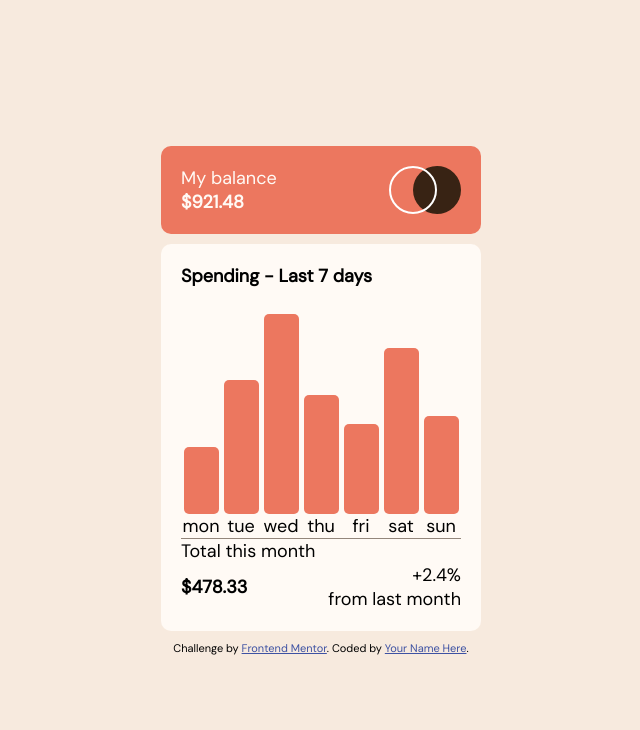
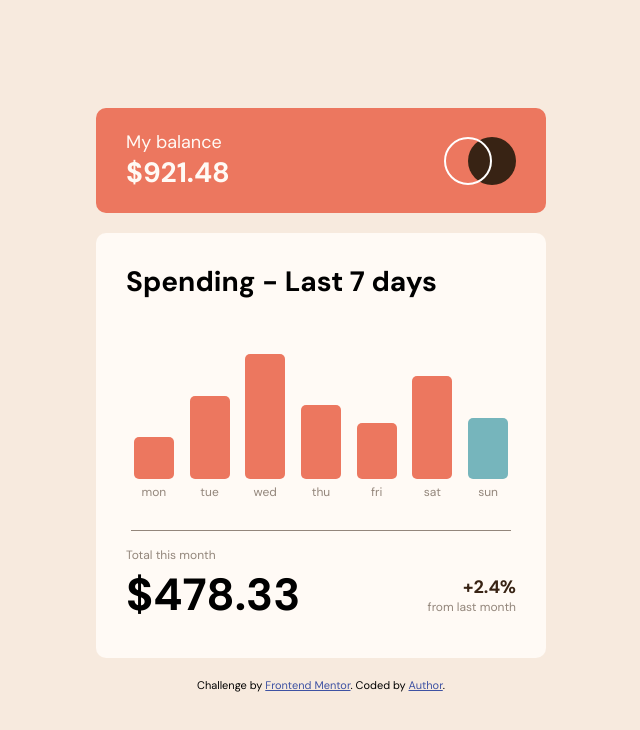
Before and after one commit to dodowong303/expenses-chart-component-main, a plain HTML site: page index.html in a window 1280 px wide. Shown: the whole page, without its empty margins (319-959 px from the left). Drawn offline with Linux system fonts and the light colour scheme; a web font is replaced by a local one.

Commit message:
Layout updates
 - Update fonts
 - Update bar table (add interactions, auto updates)
 - Update layouts

```diff
--- a/index.html
+++ b/index.html
@@ -11,10 +11,9 @@
       sizes="32x32"
       href="./images/favicon-32x32.png"
     />
-    <link
-      href="https://fonts.googleapis.com/css?family=DM Sans"
-      rel="stylesheet"
-    />
+    <link rel="preconnect" href="https://fonts.googleapis.com">
+    <link rel="preconnect" href="https://fonts.gstatic.com" crossorigin>
+    <link href="https://fonts.googleapis.com/css2?family=DM+Sans:opsz,wght@9..40,400;9..40,700&family=Luxurious+Roman&family=Rubik:wght@400;700&display=swap" rel="stylesheet">
 
     <title>Frontend Mentor | Expenses chart component</title>
 
@@ -36,52 +35,59 @@
     <main>
       <div class="container balance">
         <div class="balance-content">
-          <span>My balance</span>
-          <span class="subtitle">$921.48</span>
+          <span class="">My balance</span>
+          <span class="subtitle bold">$921.48</span>
         </div>
         <img src="images/logo.svg" />
       </div>
       <div class="container details">
-        <span class="subtitle">Spending - Last 7 days</span>
+        <span class="subtitle bold">Spending - Last 7 days</span>
         <div class="bar-chart">
           <div class="bar-details">
+            <div id="amount-mon" class="amount hidden"></div>
             <div id="bar-mon" class="bar"></div>
-            <span>mon</span>
+            <span class="caption">mon</span>
           </div>
           <div class="bar-details">
+            <div id="amount-tue" class="amount hidden"></div>
             <div id="bar-tue" class="bar"></div>
-            <span>tue</span>
+            <span class="caption">tue</span>
           </div>
           <div class="bar-details">
+            <div id="amount-wed" class="amount hidden"></div>
             <div id="bar-wed" class="bar"></div>
-            <span>wed</span>
+            <span class="caption">wed</span>
           </div>
           <div class="bar-details">
+            <div id="amount-thu" class="amount hidden"></div>
             <div id="bar-thu" class="bar"></div>
-            <span>thu</span>
+            <span class="caption">thu</span>
           </div>
           <div class="bar-details">
+            <div id="amount-fri" class="amount hidden"></div>
             <div id="bar-fri" class="bar"></div>
-            <span>fri</span>
+            <span class="caption">fri</span>
           </div>
           <div class="bar-details">
+            <div id="amount-sat" class="amount hidden"></div>
             <div id="bar-sat" class="bar"></div>
-            <span>sat</span>
+            <span class="caption">sat</span>
           </div>
           <div class="bar-details">
+            <div id="amount-sun" class="amount hidden"></div>
             <div id="bar-sun" class="bar"></div>
-            <span>sun</span>
+            <span class="caption">sun</span>
           </div>
         </div>
 
         <div class="divider"></div>
-        <div>
-          <span>Total this month</span>
+        <div class="summary">
+          <span class="caption">Total this month</span>
           <div class="monthly-total">
-            <span class="subtitle">$478.33</span>
+            <span class="monthly-total-amount bold">$478.33</span>
             <div class="monthly-change">
-              <span>+2.4%</span>
-              <span>from last month</span>
+              <span class="label bold">+2.4%</span>
+              <span class="caption">from last month</span>
             </div>
           </div>
         </div>
@@ -91,7 +97,7 @@
         Challenge by
         <a href="https://www.frontendmentor.io?ref=challenge" target="_blank"
           >Frontend Mentor</a
-        >. Coded by <a href="#">Your Name Here</a>.
+        >. Coded by <a href="#">Author</a>.
       </div>
     </main>
   </body>
--- a/script.js
+++ b/script.js
@@ -38,19 +38,65 @@ const getData = async () => {
   return data;
 };
 
+const getDevice = () => {
+  const width = screen.width;
+  if (width >= 768) return "web";
+  if (width < 768) return "mobile";
+};
+
+const getMaxBarHeight = () => {
+  const device = getDevice();
+  if (device == "web") return 125;
+  if (device == "mobile") return 150;
+};
+
+const getWeekday = () => {
+  const names = ["sun", "mon", "tue", "wed", "thu", "fri", "sat"];
+  const today = new Date();
+  return names[today.getDay()];
+};
 
 const setBarHeights = (data) => {
-    const maxAmount = data.reduce((acc, curr) => Math.max(acc, curr.amount), 0);
+  const maxAmount = data.reduce((acc, curr) => Math.max(acc, curr.amount), 0);
+  const maxBarHeight = getMaxBarHeight();
+  data.forEach((expense) => {
+    const { day, amount } = expense;
 
-    data.forEach((expense) => {
-      const { day, amount } = expense;
+    const bar = document.getElementById(`bar-${day}`);
+    bar.style.height = `${(maxBarHeight * amount) / maxAmount}px`;
+  });
+};
 
-      const bar = document.getElementById(`bar-${day}`);
-      console.log(bar)
-      bar.style.height = `${(200 * amount) / maxAmount}px`;
+const setBarAmounts = (data) => {
+  data.forEach((expense) => {
+    const { day, amount } = expense;
+
+    const container = document.getElementById(`amount-${day}`);
+    container.innerText = `$${amount}`;
+  });
+};
+
+const setBarListener = () => {
+  const bars = Array.from(document.getElementsByClassName("bar"));
+  bars.forEach((bar) => {
+    const weekday = bar.id.split("-")[1];
+
+    bar.addEventListener("click", () => {
+      document.getElementById(`amount-${weekday}`).classList.toggle("hidden");
     });
-}
+
+  });
+};
+
+const setTodayBar = () => {
+  const weekday = getWeekday();
+  const bar = document.getElementById(`bar-${weekday}`);
+  bar.classList.add("today");
+};
 window.onload = async () => {
   const data = await getData();
-  setBarHeights(data)
+  setBarAmounts(data);
+  setBarHeights(data);
+  setBarListener();
+  setTodayBar();
 };
--- a/styles.css
+++ b/styles.css
@@ -1,10 +1,13 @@
+.hidden {
+  display: none;
+}
+
 body {
   font-family: "DM Sans";
   font-size: 18px;
 
   display: flex;
-  flex-direction: column;
-  align-items: center;
+
 
   height: 100vh;
 
@@ -13,12 +16,7 @@ body {
   background: hsl(29, 63%, 92%);
 }
 
-main > * {
-  margin: 10px 0px;
-}
-
 .container {
-  padding: 20px;
   border-radius: 10px;
 }
 
@@ -54,15 +52,34 @@ main > * {
   align-items: center;
   justify-content: end;
 
-    width: 40px;
-    height: 250px
+}
+
+.amount {
+  background: hsl(25, 47%, 15%);
+  color: white;
+
+  border-radius: 5px;
 }
 
 .bar {
-    width: 35px;
   border-radius: 5px;
   background: hsl(10, 79%, 65%);
 }
+
+.bar:hover {
+  background: hsl(10, 79%, 65%, 0.7);
+}
+
+.today {
+  background: hsl(186, 34%, 60%);
+}
+
+.today:hover {
+  background: hsl(186, 34%, 60%, 0.7);
+}
+
+
+
 
 .monthly-total {
   display: flex;
@@ -79,28 +96,153 @@ main > * {
 }
 
 .divider {
+
   background: hsl(28, 10%, 53%);
   height: 1px;
+
+  margin: 30px 5px 10px;
 }
 
 .label {
   color: hsl(25, 47%, 15%);
 }
-.subtitle {
-    font-size: large;
-    font-weight: 700;
+
+.caption {
+  color: hsl(28, 10%, 53%);
 }
+
+.bold {
+  font-weight: bold;
+}
+
 @media (min-width: 768px) {
+  body {
+    flex-direction: column;
+    align-items: center;
+  }
+
   main {
     margin: auto;
   }
+
+  main > * {
+    margin: 20px 0px;
+  }
+
   .container {
-    max-width: 305px;
+    box-sizing: border-box;
+
+    width: 450px;
+    padding-left: 30px;
+    padding-right: 30px;
+  }
+
+  .balance {
+    height: 105px;
+
+    padding-top: 25px;
+    padding-bottom: 25px;
+  }
+
+  .details {
+    height: 425px;
+
+    padding-top: 30px;
+    padding-bottom: 50px;
+  }
+
+  .summary {
+    margin: 5px 0px;
+  }
+
+
+  .bar-chart {
+    height: 200px;
+  }
+
+  .bar-details {
+    width: 40px;
+  }
+
+  .amount {
+    font-size: xx-small;
+    padding: 7.5px;
+  }
+
+  .bar {
+    box-sizing: border-box;
+
+    width: 40px;
+    margin: 5px 0px;
+  }
+
+  .caption {
+    font-size: 12px;
+  }
+
+  .subtitle {
+    font-size: 28px;
+  }
+
+  .monthly-total-amount {
+    font-size: 45px;
   }
 }
 
 @media (max-width: 768px) {
   main {
-    padding: 60px 15px;
+    padding: 65px 15px;
+    width: 100%;
+  }
+
+  main > * {
+    margin: 15px 0px;
+  }
+
+  .container {
+    padding-left: 20px;
+    padding-right: 20px;
+  }
+
+  .balance {
+    padding-top: 20px;
+    padding-bottom: 20px;
+  }
+
+  .details {
+    padding-top: 30px;
+    padding-bottom: 20px;
+  }
+
+  .bar-chart {
+    height: 225px;
+  }
+
+  .amount {
+    font-size: 9px;
+    padding: 5px 7.5px;
+  }
+
+  .bar-details {
+    width: 35px;
+  }
+
+  .bar {
+    box-sizing: border-box;
+
+    width: 35px;
+    margin: 5px 0px;
+  }
+
+  .caption {
+    font-size: 12px;
+  }
+
+  .subtitle {
+    font-size: 23px;
+  }
+
+  .monthly-total-amount {
+    font-size: 33px;
   }
 }
```
Also changed, not shown: screenshots/mobile_view.png (added), screenshots/web_view.png (added), 1 other file. Lines whose indentation alone changed are shown as unchanged.
